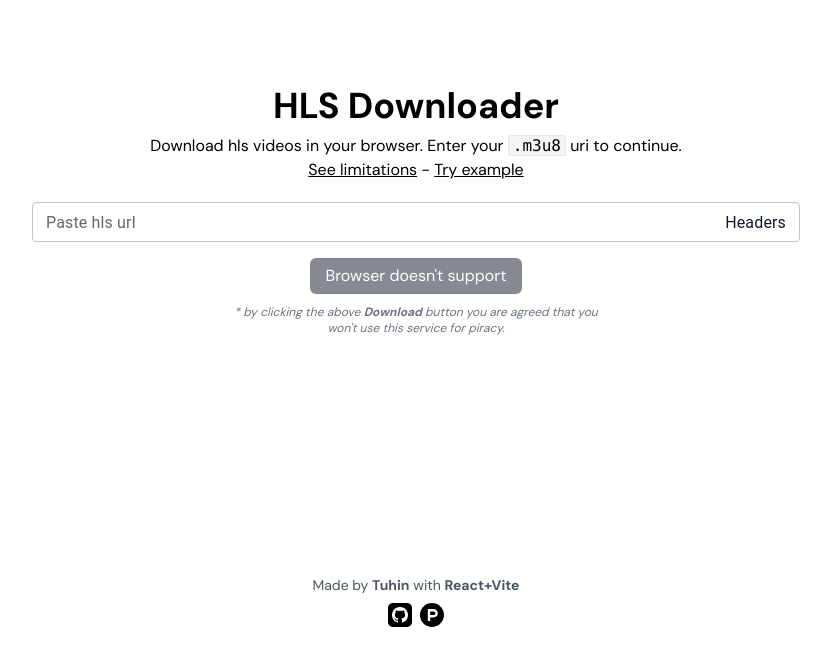
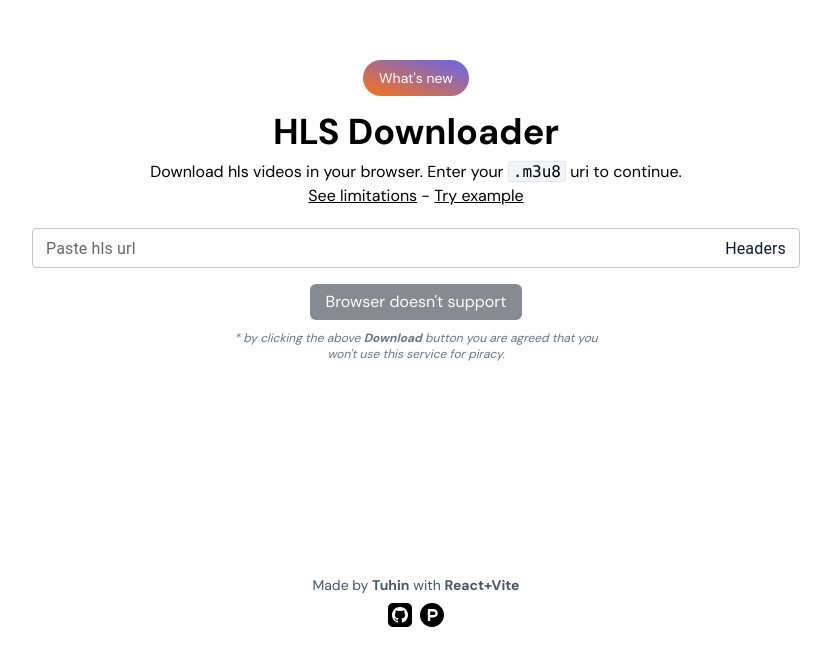
Before and after one commit to tuhinpal/hls-downloader, a React (Vite) app: page / in a window 1280 px wide. Shown: the part 153-800 px from the top of the page, without its empty margins (224-1055 px from the left). Built offline with nearby package versions, Linux system fonts and the light colour scheme.

Commit message:
feat: add "What's new" button to HomePage component

```diff
--- a/src/components/home.jsx
+++ b/src/components/home.jsx
@@ -50,6 +50,10 @@ export default function HomePage({ seturl, setheaders }) {
   return (
     <>
       <Layout>
+        <a className="text-sm bg-gradient-to-tr from-orange-500 to-indigo-500 text-white px-4 py-2 rounded-full mb-4">
+          What's new
+        </a>
+
         <h1 className="text-3xl lg:text-4xl font-bold">HLS Downloader</h1>
         <h2 className="mt-2 max-w-xl text-center md:text-base text-sm">
           Download hls videos in your browser. Enter your{" "}
```
